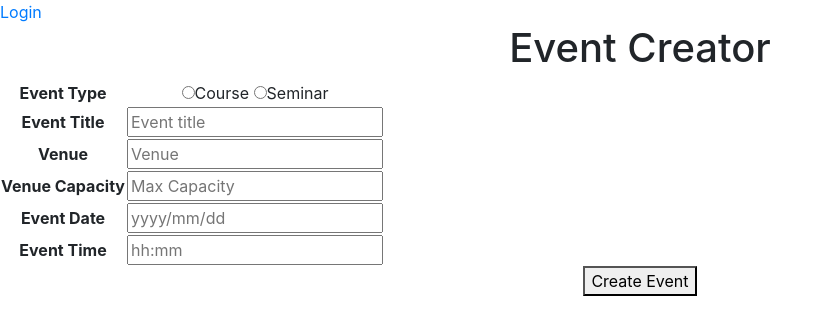
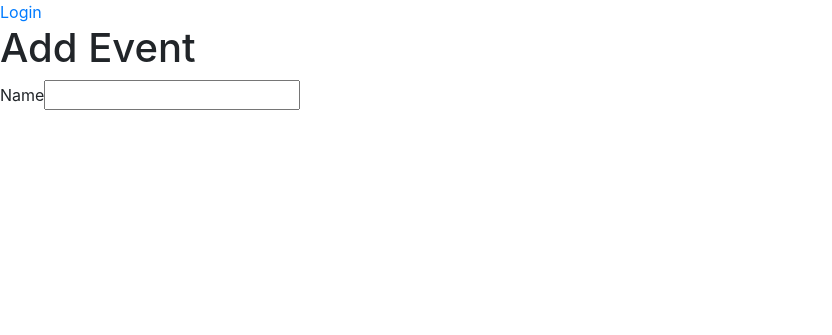
Before and after one commit to Naidah/cse-hackathon-2018, a Flask app: template templates/createEvent.html in a window 1280 px wide. Shown: the top 335 px of the page, without its empty margins (0-832 px from the left). Run offline with Flask 2, Linux system fonts and the light colour scheme; the template is opened without the code that fills it, so the values that code supplies are empty; some libraries are stand-ins or nearby versions.

Commit message:
reformatting addEvent page

```diff
--- a/templates/createEvent.html
+++ b/templates/createEvent.html
@@ -1,51 +1,9 @@
 {% extends 'base.html' %}
+{% block content %}
+<h1>Add Event</h1>
+<form method='POST' action="addEvent">
+    <label>Name</label><input type='text'><br>
 
-{% block head %}
-    <head>
-        <title>Dashboard</title>
-    </head>
-    <script type="text/javascript" src="{{url_for('static', filename='js/createEvent.js')}}"></script>
+
+</form>
 {% endblock %}
-
-{% block content %}
-<h1 align="center">Event Creator</h1>
-
-<form method="POST" align="center" action='addEvent'>
-    <table>
-        <tr>
-            <th>Event Type</th>
-            <td><input type="radio" name="type" value="course"
-             {% if form['type'] == "course" %} checked {% endif %} onclick="makeCourse()" required>Course
-            <input type="radio" name="type" value="seminar"
-             {% if form['type'] == "seminar" %} checked {% endif %} onclick="makeSeminar()" required>Seminar</td>
-        </tr>
-        <tr>
-            <th>Event Title</th>
-            <td><input type="text" name="title" placeholder="Event title"
-             value="{{form['title']}}" autocomplete="off" required/></td>
-        </tr>
-        <tr>
-            <th>Venue</th>
-            <td><input type="text" name="venue" placeholder="Venue"
-             value="{{form['venue']}}" autocomplete="off" required/></td>
-        </tr>
-        <tr>
-            <th>Venue Capacity</th>
-            <td><input type="text" name="capacity" placeholder="Max Capacity"
-             value="{{form['capacity']}}" autocomplete="off" required/></td>
-        </tr>
-        <tr>
-            <th>Event Date</th>
-            <td><input type="text" name="eventdate" placeholder="yyyy/mm/dd"
-             value="{{form['eventdate']}}" autocomplete="off" /></td>
-        </tr>
-        <tr>
-            <th>Event Time</th>
-            <td><input type="text" name="eventtime" placeholder="hh:mm"
-             value="{{form['eventtime']}}" autocomplete="off" /></td>
-        </tr>
-
-    </table>
-    <button type="submit" name="bt">Create Event</button>
-</Form>
-{% endblock %}
```
